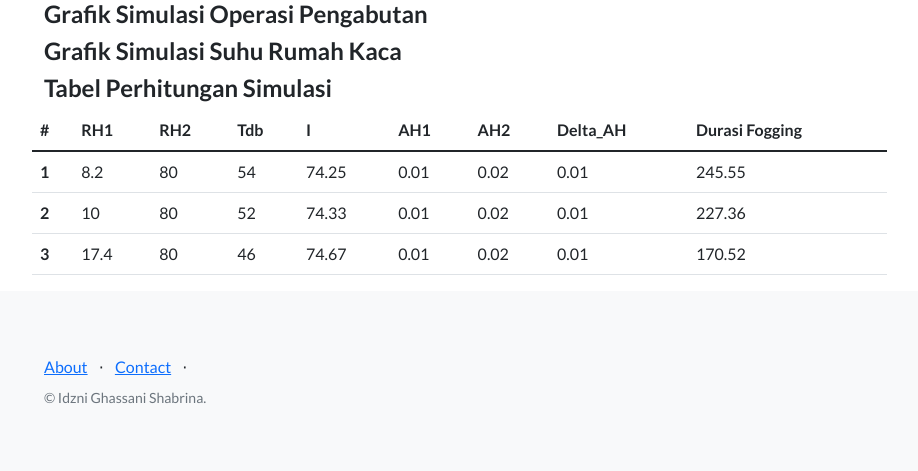
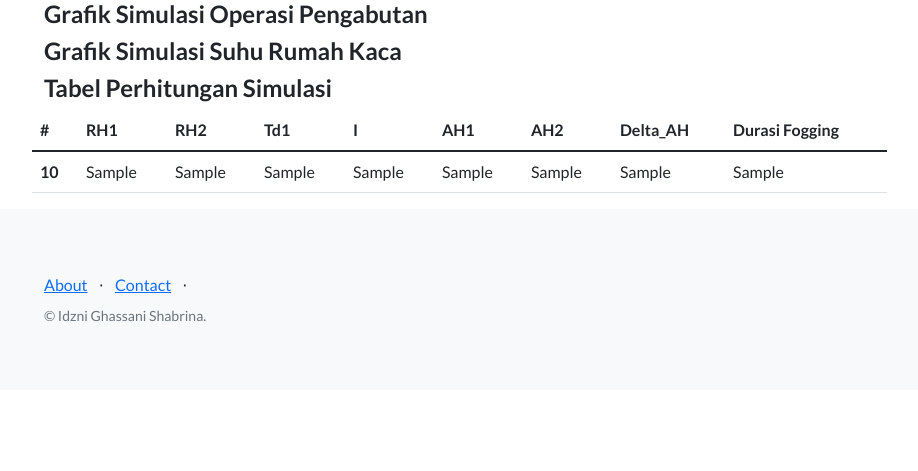
Before and after one commit to spinxsunyi/idzniskripsi, a Flask app: template templates/halaman_hasil.html in a window 1280 px wide. Shown: the part 56-527 px from the top of the page, without its empty margins (38-956 px from the left). Run offline with Flask 2, Linux system fonts and the light colour scheme; the template is opened without the code that fills it: most values are stand-ins (such as "Sample title", 1, 10 or a date in 2020); some libraries are stand-ins or nearby versions.

Commit message:
Generate table (works) at halaman_hasil

```diff
--- a/app.py
+++ b/app.py
@@ -84,7 +84,13 @@ def process():
 
 #         dataX.append(tf0)
 #         dataY.append(1)
-
+        RH1 = round(RH1,2)
+        RH2 = round(RH2,2)
+        Td1 = round(Td1,1)
+        AH1 = round(AH1,4)
+        AH2 = round(AH2,4)
+        deltaAH = round(deltaAH,4)
+        durasiFogging = round(durasiFogging,0)
         hasilSimulasi = hasilSimulasi.append({'RH1': RH1, 'RH2': RH2, 'Td1': Td1, 'Td2': Td2, 'I': 0, 'AH1': AH1, 'AH2':AH2, 'deltaAH':deltaAH, 'durasiFogging':durasiFogging, 'durasiOff':durasiOff }, ignore_index = True)
         print(hasilSimulasi)
 
@@ -145,7 +151,7 @@ def process():
 #     fig = go.Figure(data=[trace1], layout=layout)
 #     fig_json = json.dumps(fig, cls=plotly.utils.PlotlyJSONEncoder)
 #     return render_template('result.html', plot=fig_json, diti=diti)
-    return render_template('halaman_hasil.html')
+    return render_template('halaman_hasil.html', data = hasilSimulasi)
 
 
 # # Function untuk menampilkan halaman
--- a/templates/halaman_hasil.html
+++ b/templates/halaman_hasil.html
@@ -45,7 +45,7 @@
                                 <th scope="col">#</th>
                                 <th scope="col">RH1</th>
                                 <th scope="col">RH2</th>
-                            <th scope="col">Tdb</th>
+                                <th scope="col">Td1</th>
                                 <th scope="col">I</th>
                                 <th scope="col">AH1</th>
                                 <th scope="col">AH2</th>
@@ -54,39 +54,19 @@
                             </tr>
                         </thead>
                         <tbody>
+                            {% for cycle, value in data.iterrows() %}
                             <tr>
-                            <th scope="row">1</th>
-                            <td>8.2</td>
-                            <td>80</td>
-                            <td>54</td>
-                            <td>74.25</td>
-                            <td>0.01</td>
-                            <td>0.02</td>
-                            <td>0.01</td>
-                            <td>245.55</td>
+                                <th scope="row">{{cycle + 1}}</th>
+                                <td>{{value.RH1}}</td>
+                                <td>{{value.RH2}}</td>
+                                <td>{{value.Td1}}</td>
+                                <td>{{value.I}}</td>
+                                <td>{{value.AH1}}</td>
+                                <td>{{value.AH2}}</td>
+                                <td>{{value.deltaAH}}</td>
+                                <td>{{value.durasiFogging}}</td>
                             </tr>
-                          <tr>
-                            <th scope="row">2</th>
-                            <td>10</td>
-                            <td>80</td>
-                            <td>52</td>
-                            <td>74.33</td>
-                            <td>0.01</td>
-                            <td>0.02</td>
-                            <td>0.01</td>
-                            <td>227.36</td>
-                          </tr>
-                          <tr>
-                            <th scope="row">3</th>
-                            <td>17.4</td>
-                            <td>80</td>
-                            <td>46</td>
-                            <td>74.67</td>
-                            <td>0.01</td>
-                            <td>0.02</td>
-                            <td>0.01</td>
-                            <td>170.52</td>
-                          </tr>
+                            {% endfor %}
                         </tbody>
                     </table>
                 </div>
```
Lines whose indentation alone changed are shown as unchanged.
